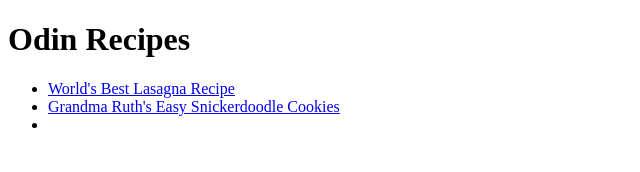
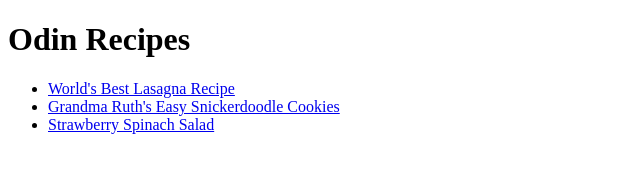
Before and after one commit to JuanHundred/odin-recipes, a plain HTML site: page index.html in a window 1280 px wide. Shown: the whole page, without its empty margins (0-640 px from the left). Drawn offline with Linux system fonts and the light colour scheme.

Commit message:
Fix linking error

```diff
--- a/index.html
+++ b/index.html
@@ -10,7 +10,7 @@
         <ul>
             <li><a href="./recipes/lasagna.html">World's Best Lasagna Recipe</a></li>
             <li><a href="./recipes/snickerdoodle_cookies.html">Grandma Ruth's Easy Snickerdoodle Cookies</a></li>
-            <li><a href="./recipes/salad.html"></a></li>
+            <li><a href="./recipes/salad.html">Strawberry Spinach Salad</a></li>
         </ul>
     </body>
 </html>
```
